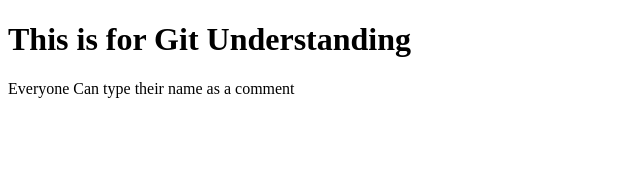
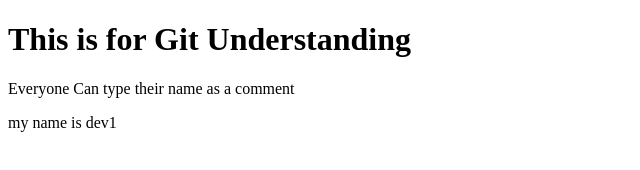
Before and after one commit to sachinmanikandan/Testing, a plain HTML site: page index.html in a window 1280 px wide. Shown: the whole page, without its empty margins (0-640 px from the left). Drawn offline with Linux system fonts and the light colour scheme.

Commit message:
dev1 added his name

```diff
--- a/index.html
+++ b/index.html
@@ -8,5 +8,6 @@
 <body>
     <h1>This is for Git Understanding</h1>
     <p>Everyone Can type their name as a comment</p>
+    <p>my name is dev1</p>
 </body>
 </html>
```
